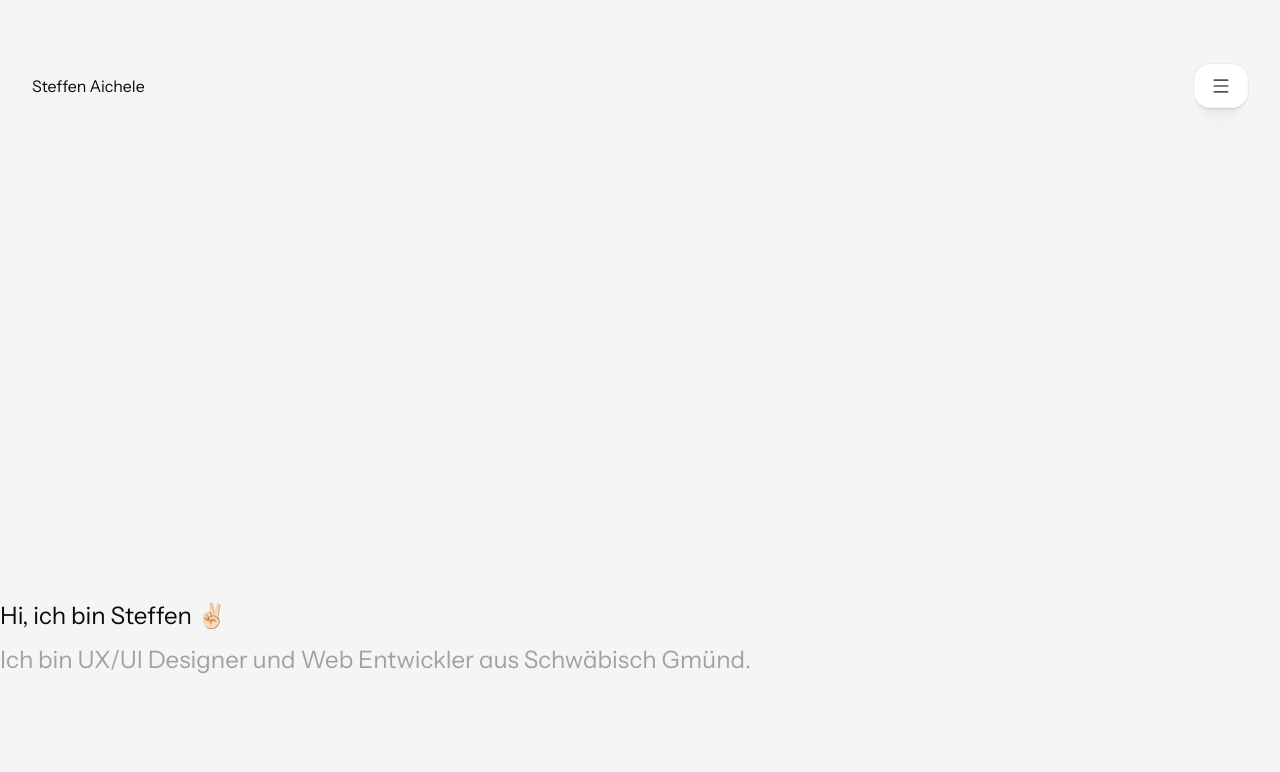
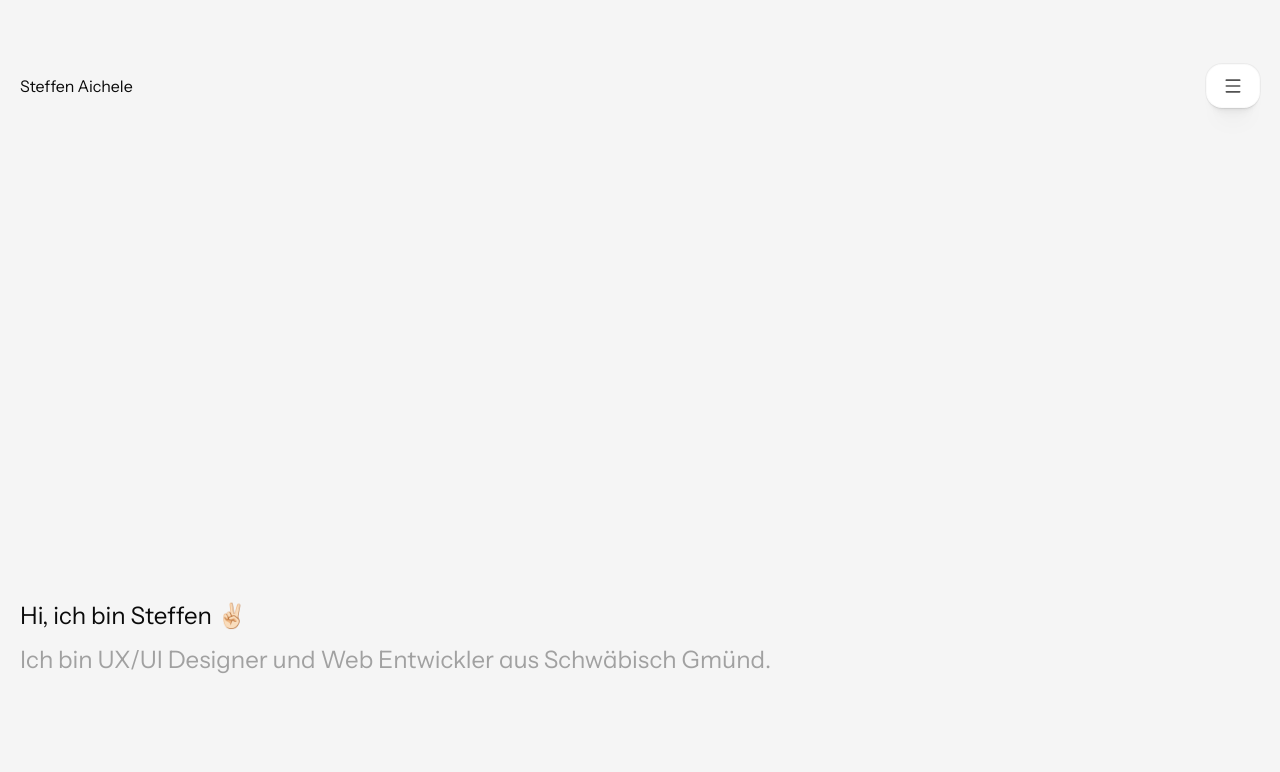
Before and after one commit to steffenaichele/portfolio, a Next.js app: page / in a window 1280 px wide. Shown: the top 772 px of the page. Built offline with nearby package versions, Linux system fonts and the light colour scheme; what @toolwind/corner-shape would draw is missing.

Commit message:
style: adjust padding in Footer, Header, and layout components; update Home section structure

```diff
--- a/src/app/components/Footer.tsx
+++ b/src/app/components/Footer.tsx
@@ -7,7 +7,7 @@ import LinkButton from "./LinkButton";
 
 const Footer = () => {
 	return (
-		<footer className="w-full flex flex-col gap-12 px-8 py-16 bg-(--color-footer-bg)">
+		<footer className="w-full flex flex-col gap-12 px-5 py-16 bg-(--color-footer-bg)">
 			<div className="flex flex-col gap-0">
 				<h2 className="text-(--color-footer-text-primary)">
 					Steffen Aichele
--- a/src/app/components/Header.tsx
+++ b/src/app/components/Header.tsx
@@ -7,8 +7,8 @@ import MobileNavigation from "./MobileNavigation";
 const Header = () => {
 
 	return (
-		<header className="fixed w-full top-16 z-50 bg-(--foreground rounded-xl" aria-label="Site header">
-			<div className="flex flex-row justify-between items-top px-8 h-11">
+		<header className="fixed w-full h-35 pt-16 z-50 bg-(--foreground rounded-xl" aria-label="Site header">
+			<div className="flex flex-row justify-between items-top px-5 h-11">
 				<Link href="/">
 					<span className="h-full flex justify-center items-center">Steffen Aichele</span>
 				</Link>
--- a/src/app/layout.tsx
+++ b/src/app/layout.tsx
@@ -68,7 +68,7 @@ export default function RootLayout({
 					Skip to main content
 				</a>
 				<Header />
-				<main id="main-content" className="min-h-[95dvh] bg-main bg-pattern flex flex-col gap-24 pt-50 pb-24 rounded-bl-(--radius-main) rounded-br-(--radius-main) corner-squircle">
+				<main id="main-content" className="min-h-[95dvh] bg-main bg-pattern flex flex-col gap-24 pt-50 px-5 pb-24 rounded-bl-(--radius-main) rounded-br-(--radius-main) corner-squircle">
 					{children}
 				</main>
 				<Footer />
--- a/src/app/page.tsx
+++ b/src/app/page.tsx
@@ -4,14 +4,17 @@ import CVSection from "./components/CVSection";
 export default function Home() {
 	return (
 		<>
-			<section className="pt-100 justify-center flex flex-col gap-3">
-				<h1 className="p-lg text-(--color-text-primary)">
-					Hi, ich bin Steffen <span aria-label="Peace sign">✌🏻</span>
-				</h1>
-				<p className="p-lg text-(--color-text-tertiary)">
-					Ich bin UX/UI Designer und Web Entwickler aus Schwäbisch
-					Gmünd.
-				</p>
+			<section className="layout-grid pt-100 ">
+				<div className="col-start-1 -col-end-1 row-start-1 row-end-2 flex flex-col gap-3">
+					<h1 className="p-lg text-(--color-text-primary)">
+						Hi, ich bin Steffen{" "}
+						<span aria-label="Peace sign">✌🏻</span>
+					</h1>
+					<p className="row-end-3 p-lg text-(--color-text-tertiary)">
+						Ich bin UX/UI Designer und Web Entwickler aus Schwäbisch
+						Gmünd.
+					</p>
+				</div>
 			</section>
 			<ProjectsSection />
 			<CVSection />
--- a/src/app/styles/globals.css
+++ b/src/app/styles/globals.css
@@ -208,7 +208,6 @@
 
 	.layout-grid {
 		display: grid;
-		padding: 0 var(--padding);
 		grid-template-columns: repeat(var(--columns), 1fr);
 		column-gap: var(--gap);
 		row-gap: 32px;
```
